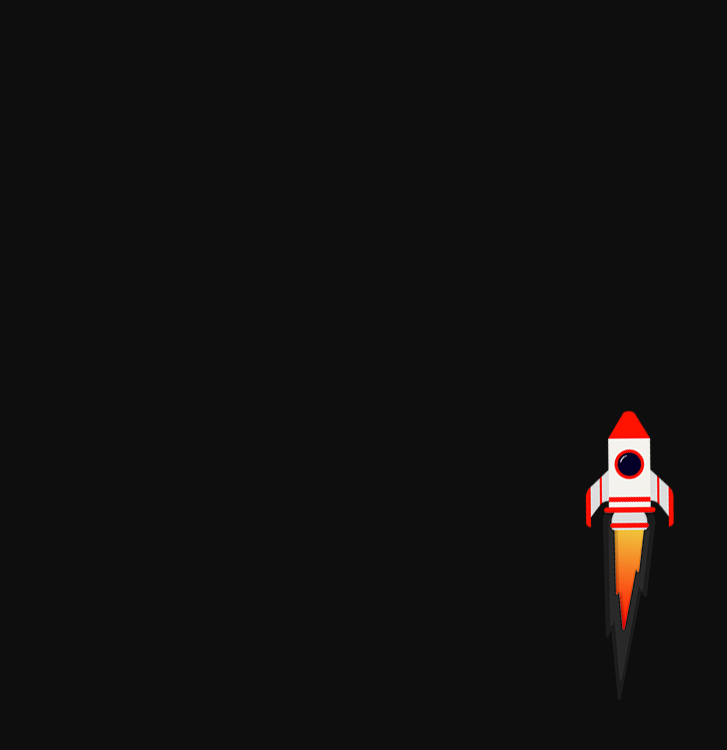
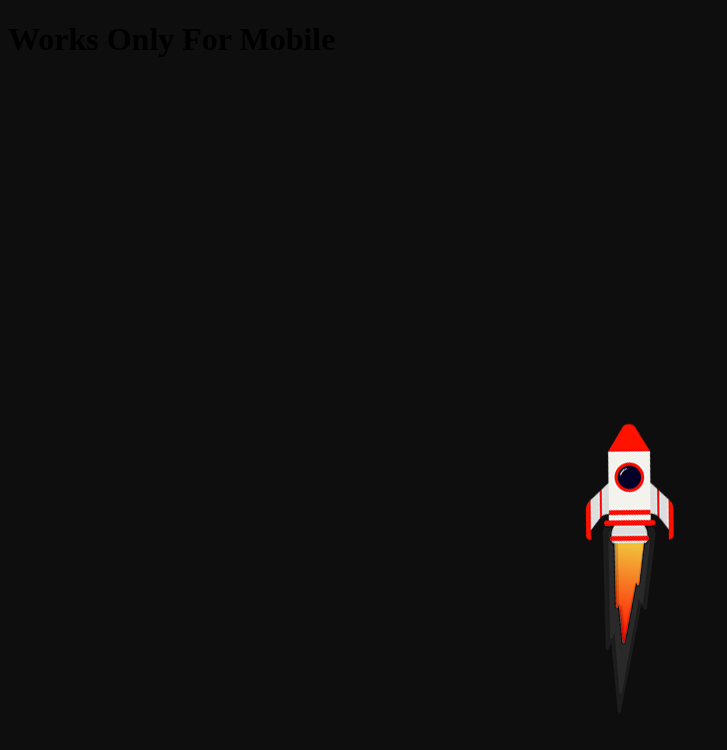
Before and after one commit to KGK8/Mobile-Parallax, a plain HTML site: page index.html in a window 1280 px wide. Shown: the whole page, without its empty margins (0-727 px from the left). Drawn offline with Linux system fonts and the light colour scheme.

Commit message:
Update index.html

```diff
--- a/index.html
+++ b/index.html
@@ -9,6 +9,7 @@
 </head>
 <body>
     <div class="container">
+        <h1>Works Only For Mobile</h1>
         <span class="xtxt"></span>
         <span class="ytxt"></span>
         <span class="ztxt"></span>
```
